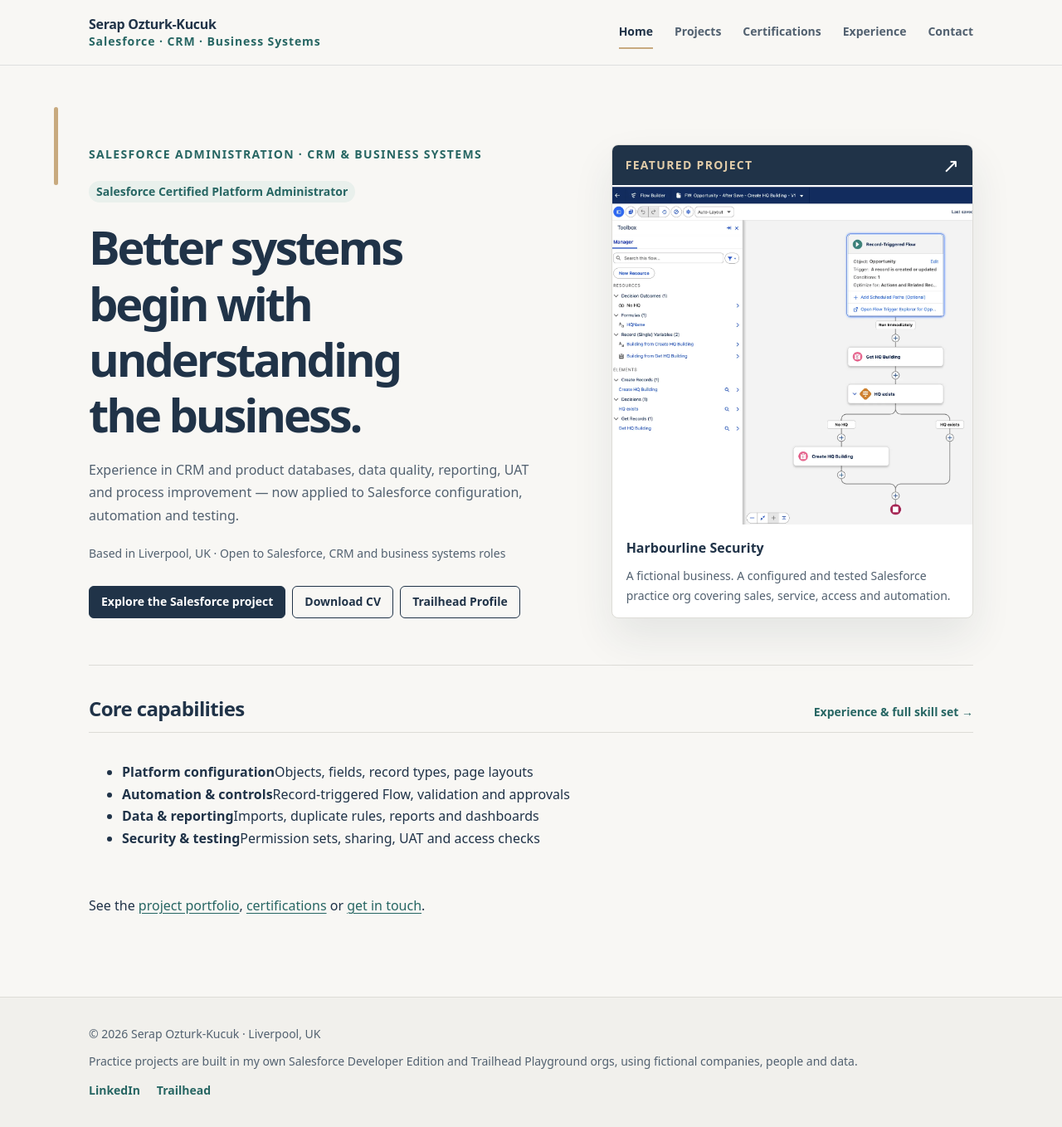
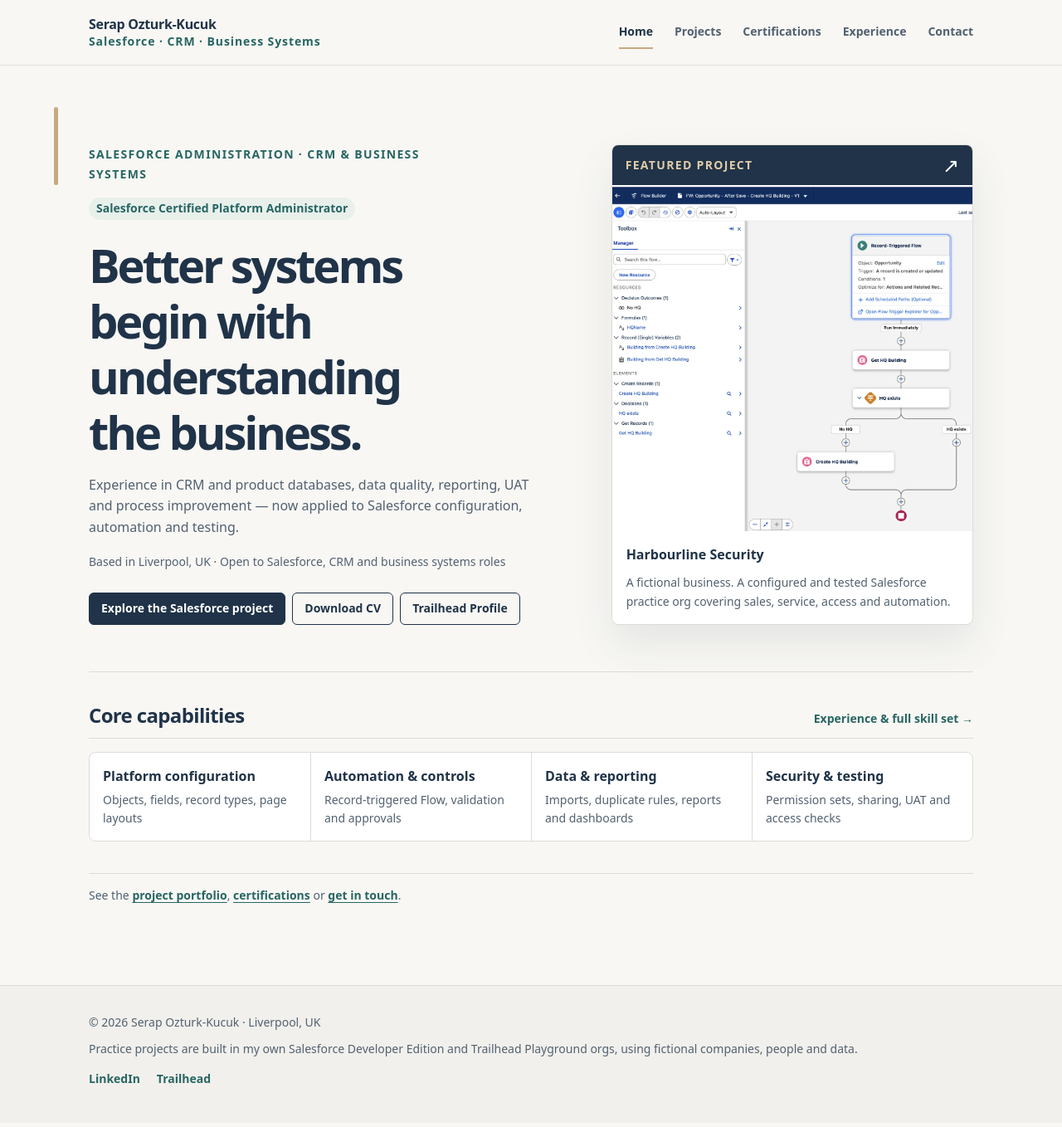
Before and after one commit to serapozturkkucuk/serapozturkkucuk.github.io, a Jekyll site: the page built from index.html, in a window 1280 px wide and 1368 px high. Shown: the top 1358 px of the window at 83% size. Built offline with Jekyll 4.4.1, drawn with Linux system fonts in a browser that asks for light colours.

Commit message:
Style compact four-skill homepage overview

```diff
--- a/assets/css/style.css
+++ b/assets/css/style.css
@@ -337,3 +337,50 @@ main.wrap:has(.experience-head) > .block { justify-self: start; }
 @media (max-width: 560px) {
   .experience-detail-row { grid-template-columns: minmax(0,1fr); gap: 10px; }
 }
+
+
+/* Homepage — a concise introduction and a single project visual */
+.home-hero .hero-copy { gap: 17px; }
+.home-hero .hero-copy .label { max-width: 55ch; }
+.home-hero .hero-copy h1 { margin-top: 4px; }
+.home-hero .hero-copy .lede { line-height: 1.6; }
+.home-location { font-size: var(--fs-small); }
+.home-capabilities { gap: 16px; }
+.home-skill-grid {
+  display: grid;
+  grid-template-columns: repeat(4, minmax(0, 1fr));
+  list-style: none;
+  margin: 0;
+  padding: 0;
+  gap: 0;
+  border: 1px solid var(--line);
+  border-radius: var(--radius);
+  background: var(--surface);
+  overflow: hidden;
+}
+.home-skill-grid li {
+  display: grid;
+  align-content: start;
+  gap: 6px;
+  min-width: 0;
+  padding: 17px 16px;
+}
+.home-skill-grid li + li { border-left: 1px solid var(--line); }
+.home-skill-grid strong { font-size: var(--fs-body); line-height: 1.4; }
+.home-skill-grid span { color: var(--ink-soft); font-size: var(--fs-small); line-height: 1.55; }
+.home-end-links {
+  padding-top: 14px;
+  border-top: 1px solid var(--line);
+  color: var(--ink-soft);
+  font-size: var(--fs-small);
+}
+.home-end-links a { font-weight: 650; }
+@media (max-width: 900px) {
+  .home-skill-grid { grid-template-columns: repeat(2, minmax(0, 1fr)); }
+  .home-skill-grid li:nth-child(3) { border-left: none; }
+  .home-skill-grid li:nth-child(n+3) { border-top: 1px solid var(--line); }
+}
+@media (max-width: 540px) {
+  .home-skill-grid { grid-template-columns: minmax(0, 1fr); }
+  .home-skill-grid li + li { border-left: none; border-top: 1px solid var(--line); }
+}
```
